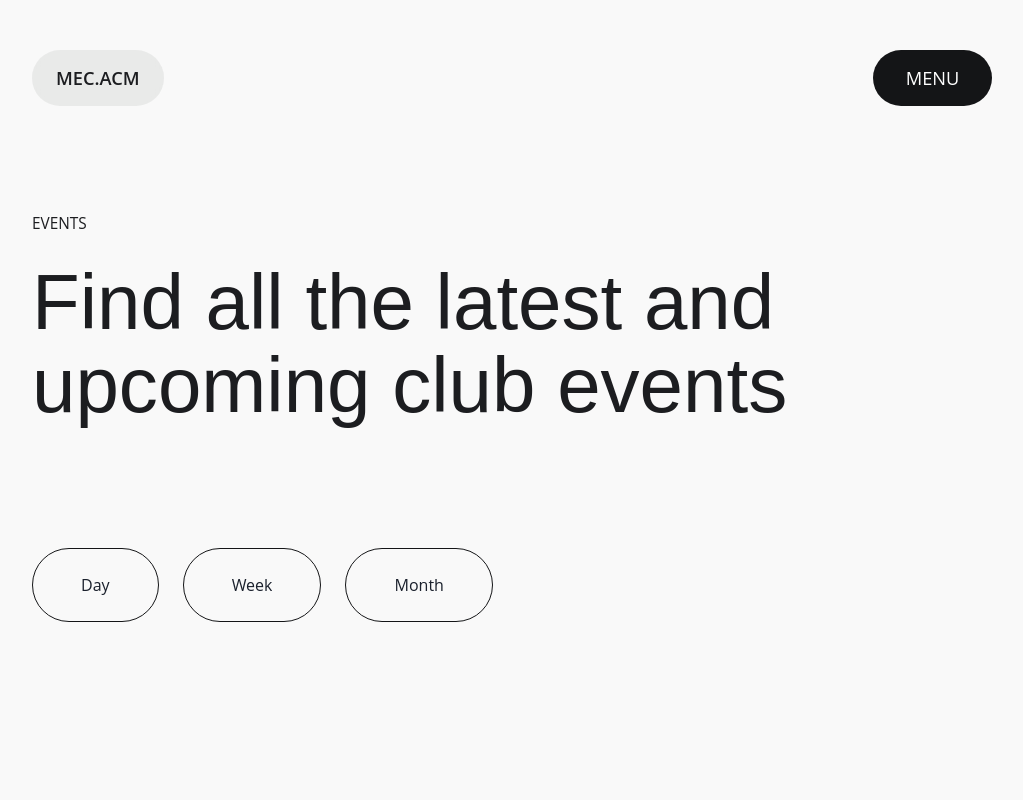
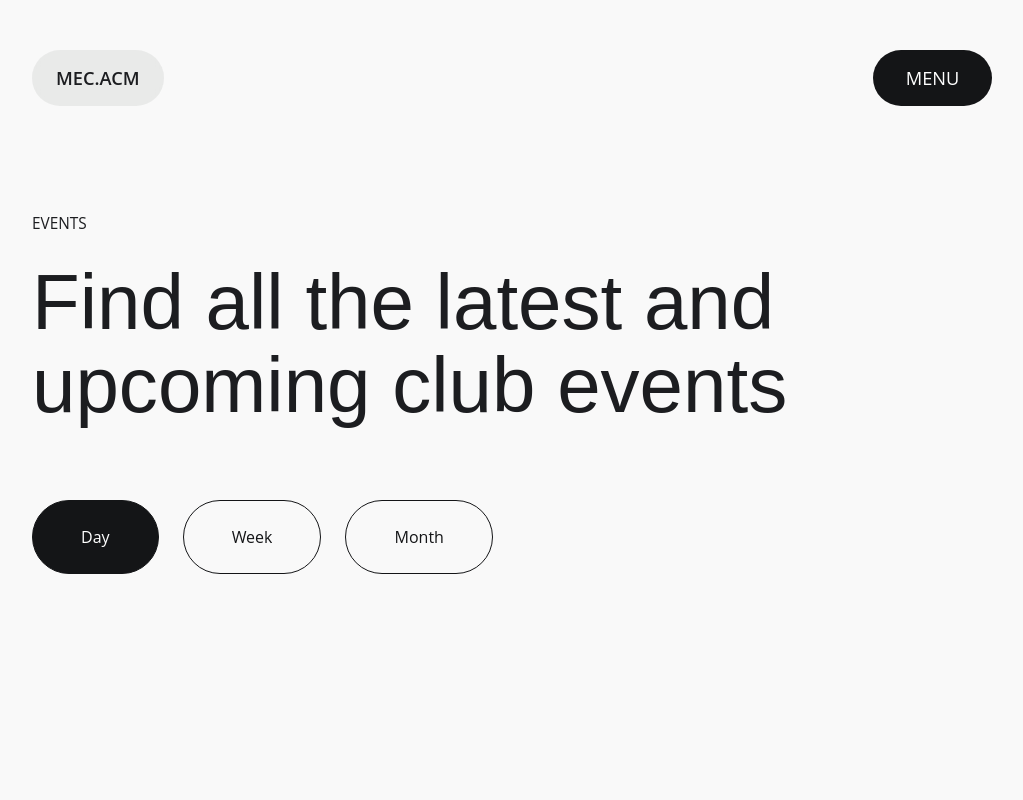
Before and after one commit to JaleelB/mec-acm, a Next.js app: page /events in a window 1280 px wide. Shown: the top 800 px of the page, without its empty margins (128-1151 px from the left). Built offline with nearby package versions, Linux system fonts and the light colour scheme.

Commit message:
added selecting filter functionality and interaction

```diff
--- a/pages/events.jsx
+++ b/pages/events.jsx
@@ -1,13 +1,14 @@
 import { Box, Button, Flex, Stack } from '@chakra-ui/react'
-import React from 'react'
+import React, {useState} from 'react'
 import { ResponsiveSection, SectionHeader, Title } from '../components'
 import { Layout } from '../layout'
 
-const FilterButton = ({ children }) => {
+const FilterButton = ({ children, active, func }) => {
     return (
         <Button
-            role="group"
-            bg="transparent"
+            role="group" onClick={func}
+            bg={active ? "colorDark" : "transparent"}
+            color={active ? "textLight" : "colorDark"}
             textTransform="capitalize" fontWeight="400"
             fontSize={{base: 'md', lgDesktop: '20px', xlDesktop: 'xl'}}
             transition="transform ease-in 300ms"
@@ -58,6 +59,10 @@ const FilterButton = ({ children }) => {
 const Events = () => {
 
     const eventsFilters = ['Day', 'Week', 'Month'];
+    const [selectedTab, setSelectedTab] = useState(eventsFilters[0]);
+
+    const filterEventByFilter = (eventsFilter) =>  setSelectedTab(eventsFilter);
+
     return (
         <Layout>
             <ResponsiveSection>
@@ -74,11 +79,21 @@ const Events = () => {
                     </Title>
                 </Box>
 
-                <Flex gap={6} width="max-content">
+                <Flex
+                    gap={{base: 3, md:6}} width="max-content"
+                    mb={{base: '3rem', lgTablet:'5.5rem', lgDesktop:'wrapMd'}}
+                    mt={{base: '-2rem', lgTablet:'-3rem', lgDesktop:"-4rem"}}
+                >
                     {
-                        eventsFilters.map(eventsFilters => {
+                        eventsFilters.map(eventsFilter => {
                             return (
-                                <FilterButton key={eventsFilters}>{eventsFilters}</FilterButton>
+                                <FilterButton
+                                    key={eventsFilters}
+                                    func={() => filterEventByFilter(eventsFilter)}
+                                    active={eventsFilter === selectedTab}
+                                >
+                                    {eventsFilter}
+                                </FilterButton>
                             )
                         })
                     }
--- a/pages/resources.jsx
+++ b/pages/resources.jsx
@@ -30,10 +30,6 @@ const Resources = ({ resources }) => {
     const [resourceData, setResourceData] = useState(() => { return [...resources] }) //sets state only once upon initial render
 
     const filterResources = (filter) =>  setResourceData(filter === "All" ? [...resources] : resources.filter( data => data.attributes.Type === filter));
-
-    useEffect(() => {
-        console.log(resourceData);
-    },[resourceData])
 
     return (
         <Layout>
```
